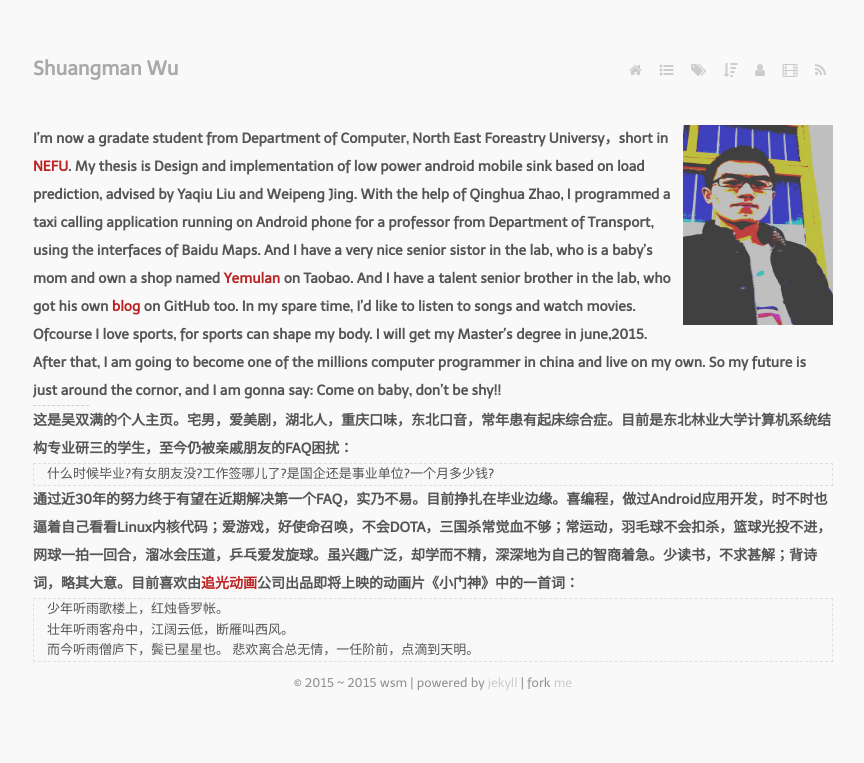
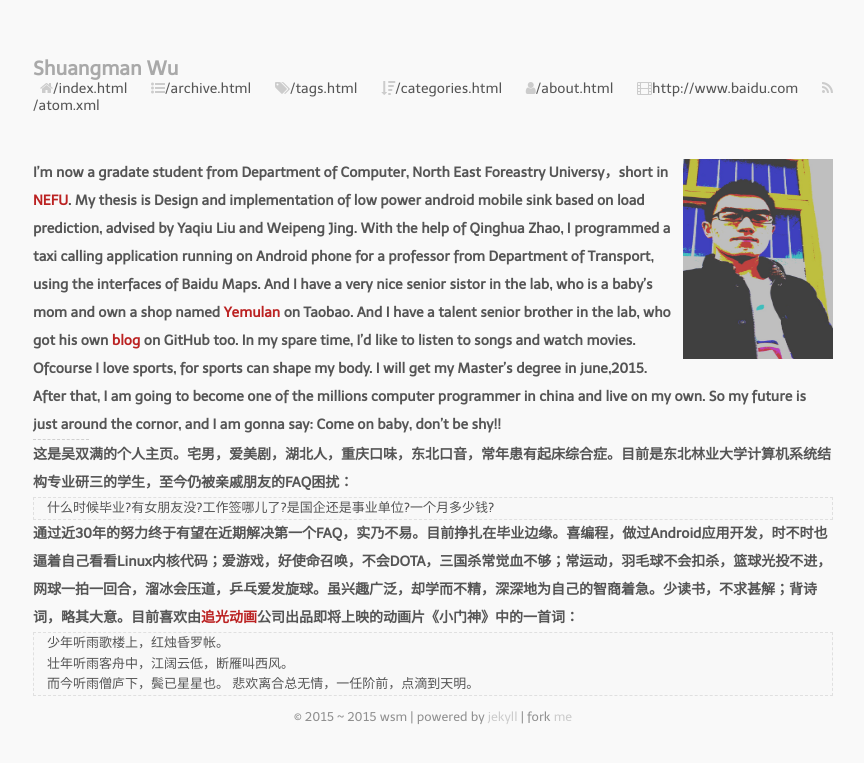
Before and after one commit to wushuangman/blog, a Jekyll site: the page built from index.markdown, in a window 1280 px wide. Shown: the top 763 px of the page, without its empty margins (207-1071 px from the left). Built offline with Jekyll 4.4.1, drawn with Linux system fonts in a browser that asks for light colours; nearby versions of some CDN libraries; Markdown is read by kramdown in place of the engine named in the settings.

Commit message:
Update default.html

```diff
--- a/_layouts/default.html
+++ b/_layouts/default.html
@@ -25,7 +25,7 @@
           </div>
           <nav>
             {% for nav in site.navigations %}
-            <span><a title="{{ nav.title }}" href="{{ nav.href }}"><i class="{{ nav.class }}"></i></a></span>
+            <span><a title="{{ nav.title }}" href="{{ nav.href }}"><i class="{{ nav.class }}"></i></a>{{ nav.href }}</span>
             {% endfor %}
           </nav>
         </header>
```
